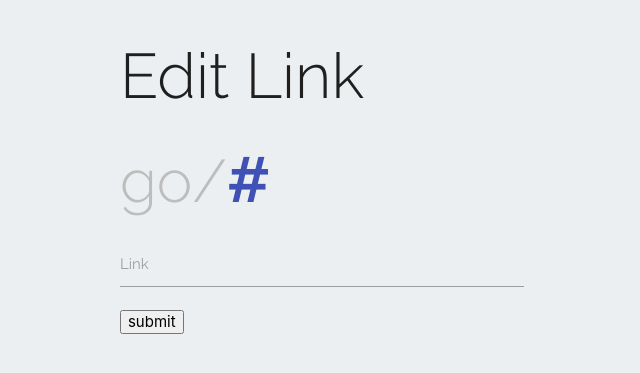
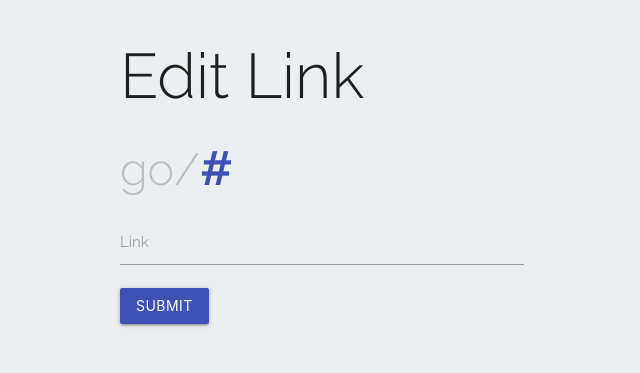
Before and after one commit to wsh32/golinks, a Django app: page /#/edit in a window 1280 px wide. Shown: the top 373 px of the page, without its empty margins (318-958 px from the left). Run offline with Django 3.2, Linux system fonts and the light colour scheme; tables that the repository leaves empty hold one stand-in row (values such as "Sample post").

Commit message:
update front end

```diff
--- a/golinks/links/templates/links/edit.html
+++ b/golinks/links/templates/links/edit.html
@@ -1,7 +1,7 @@
 {% extends "links/base.html" %}
 {% load static %}
 
-{% block title %}Home{% endblock %}
+{% block title %}go/{{ short_link }}{% endblock %}
 
 {% block css %}
 <link type="text/css" rel="stylesheet" href="{% static 'links/css/links.css' %}">
@@ -11,14 +11,14 @@
 <div class="row">
     <div class="col s12 m4 offset-m4">
         <h1 class="light">Edit Link</h1>
-        <a style="font-size:400%" href="{{ long_link }}"><span class="light grey-text text-lighten-1">go/</span><b class="indigo-text">{{ short_link }}</b></a><br>
+        <a style="font-size:300%" href="{{ long_link }}"><span class="light grey-text text-lighten-1">go/</span><b class="indigo-text">{{ short_link }}</b></a><br>
         <form action="set" method="post">
             {% csrf_token %}
             <div class="input-field">
                 <input id="long_link" name="long_link" type="url" class="validate" required></input>
                 <label for="long_link">Link</label>
             </div>
-            <input type="submit" value="submit" class="button"></input>
+            <button class="btn waves-effect waves-light indigo" type="submit" name="action">Submit</button>
         </form>
     </div>
 </div>
--- a/golinks/links/templates/links/index.html
+++ b/golinks/links/templates/links/index.html
@@ -1,7 +1,7 @@
 {% extends "links/base.html" %}
 {% load static %}
 
-{% block title %}Home{% endblock %}
+{% block title %}go/{% endblock %}
 
 {% block css %}
 <link type="text/css" rel="stylesheet" href="{% static 'links/css/links.css' %}">
```
